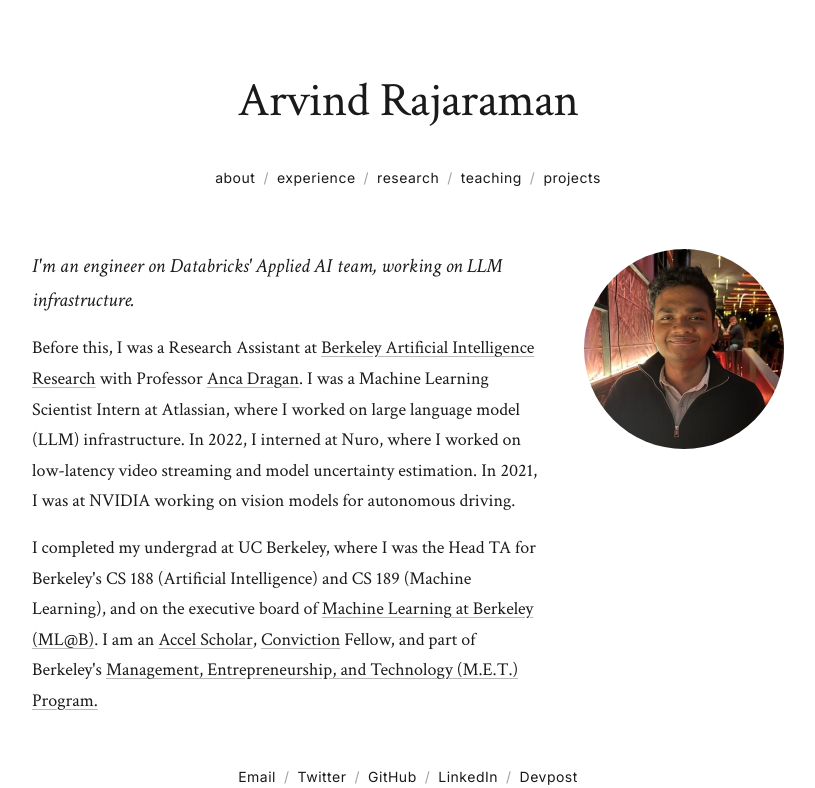
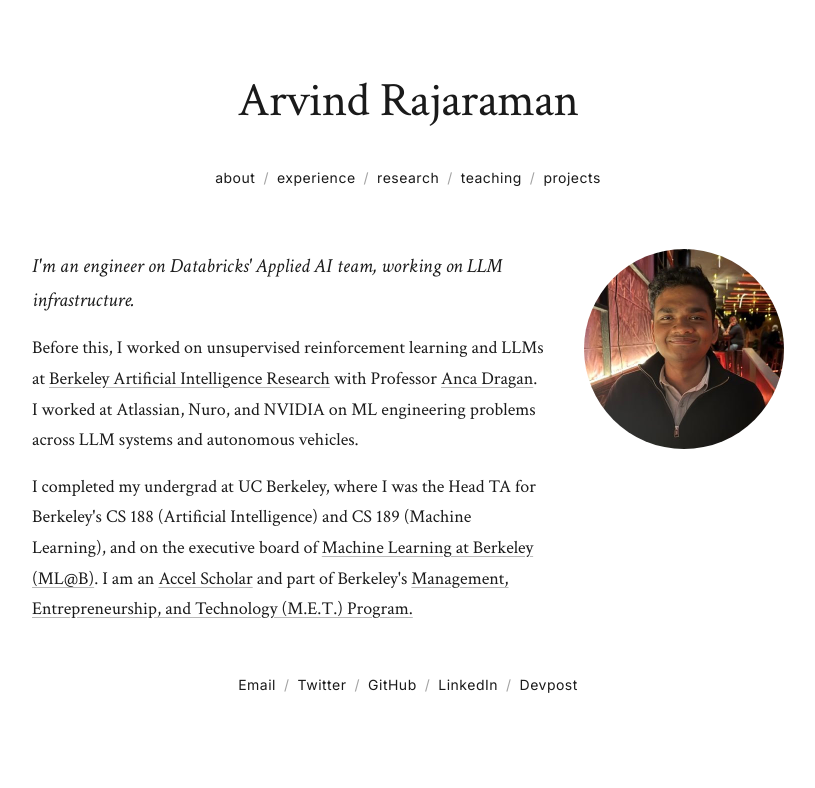
Before and after one commit to arvindrajaraman/arvindrajaraman.github.io, a React (Create React App) app: page / in a window 1280 px wide. Shown: the top 788 px of the page, without its empty margins (232-1047 px from the left). Built offline with nearby package versions, Linux system fonts and the light colour scheme.

Commit message:
Improve About section wording - consolidate work experience and remove Conviction Fellow

```diff
--- a/src/components/About.js
+++ b/src/components/About.js
@@ -11,7 +11,7 @@ const About = () => {
           </p>
 
           <p>
-            Before this, I was a Research Assistant at{' '}
+            Before this, I worked on unsupervised reinforcement learning and LLMs at{' '}
             <a href="https://bair.berkeley.edu/" target="_blank" rel="noopener noreferrer">
               Berkeley Artificial Intelligence Research
             </a>{' '}
@@ -19,7 +19,7 @@ const About = () => {
             <a href="http://people.eecs.berkeley.edu/~anca/" target="_blank" rel="noopener noreferrer">
               Anca Dragan
             </a>
-            . I was a Machine Learning Scientist Intern at Atlassian, where I worked on large language model (LLM) infrastructure. In 2022, I interned at Nuro, where I worked on low-latency video streaming and model uncertainty estimation. In 2021, I was at NVIDIA working on vision models for autonomous driving.
+            . I worked at Atlassian, Nuro, and NVIDIA on ML engineering problems across LLM systems and autonomous vehicles.
           </p>
 
           <p>
@@ -31,11 +31,7 @@ const About = () => {
             <a href="https://eecs.berkeley.edu/resources/undergrads/accel" target="_blank" rel="noopener noreferrer">
               Accel Scholar
             </a>
-            ,{' '}
-            <a href="https://www.conviction.com/" target="_blank" rel="noopener noreferrer">
-              Conviction
-            </a>{' '}
-            Fellow, and part of Berkeley's{' '}
+            {' '}and part of Berkeley's{' '}
             <a href="https://met.berkeley.edu/" target="_blank" rel="noopener noreferrer">
               Management, Entrepreneurship, and Technology (M.E.T.) Program.
             </a>
```
